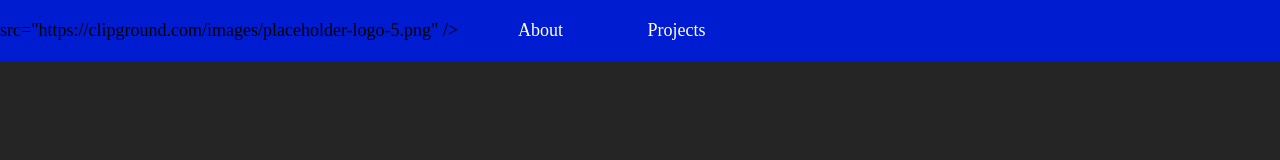
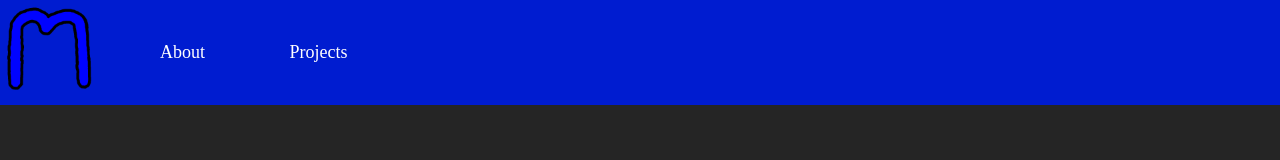
Before and after one commit to auexicek/mondeon, a plain HTML site: page abt.html in a window 1280 px wide. Drawn offline with Linux system fonts and the light colour scheme; a web font is replaced by a local one.

Commit message:
Update abt.html

```diff
--- a/abt.html
+++ b/abt.html
@@ -9,7 +9,7 @@
 </head>
 <body>
     <div id="upside">
-                src="https://clipground.com/images/placeholder-logo-5.png" /></a>
+        <a href="index.html"><img id="logo" src="mondeon.png" /></a>
         <div>
             <a href="abt.html">About</a>
             <a href="projs.html">Projects</a>
```
